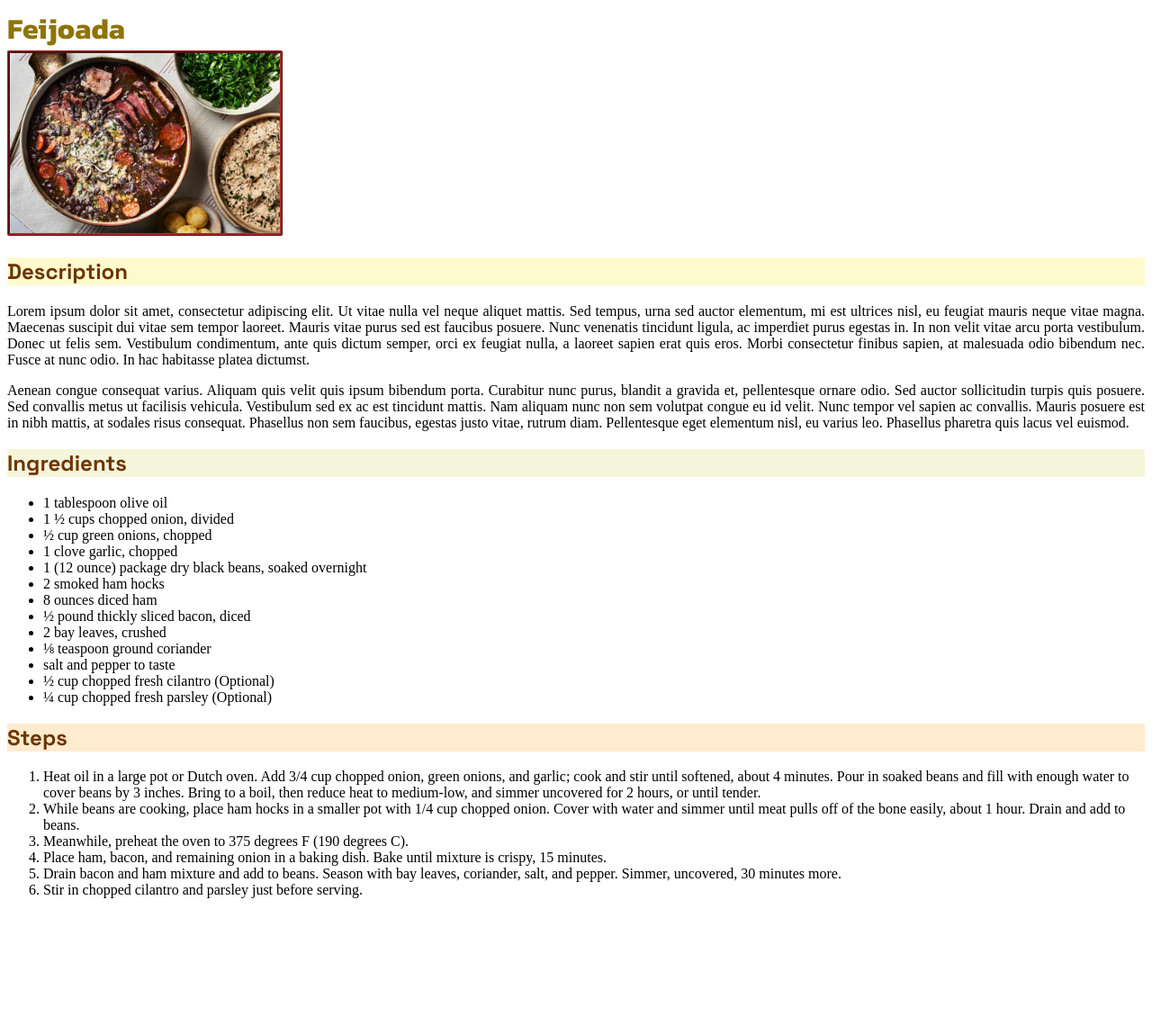
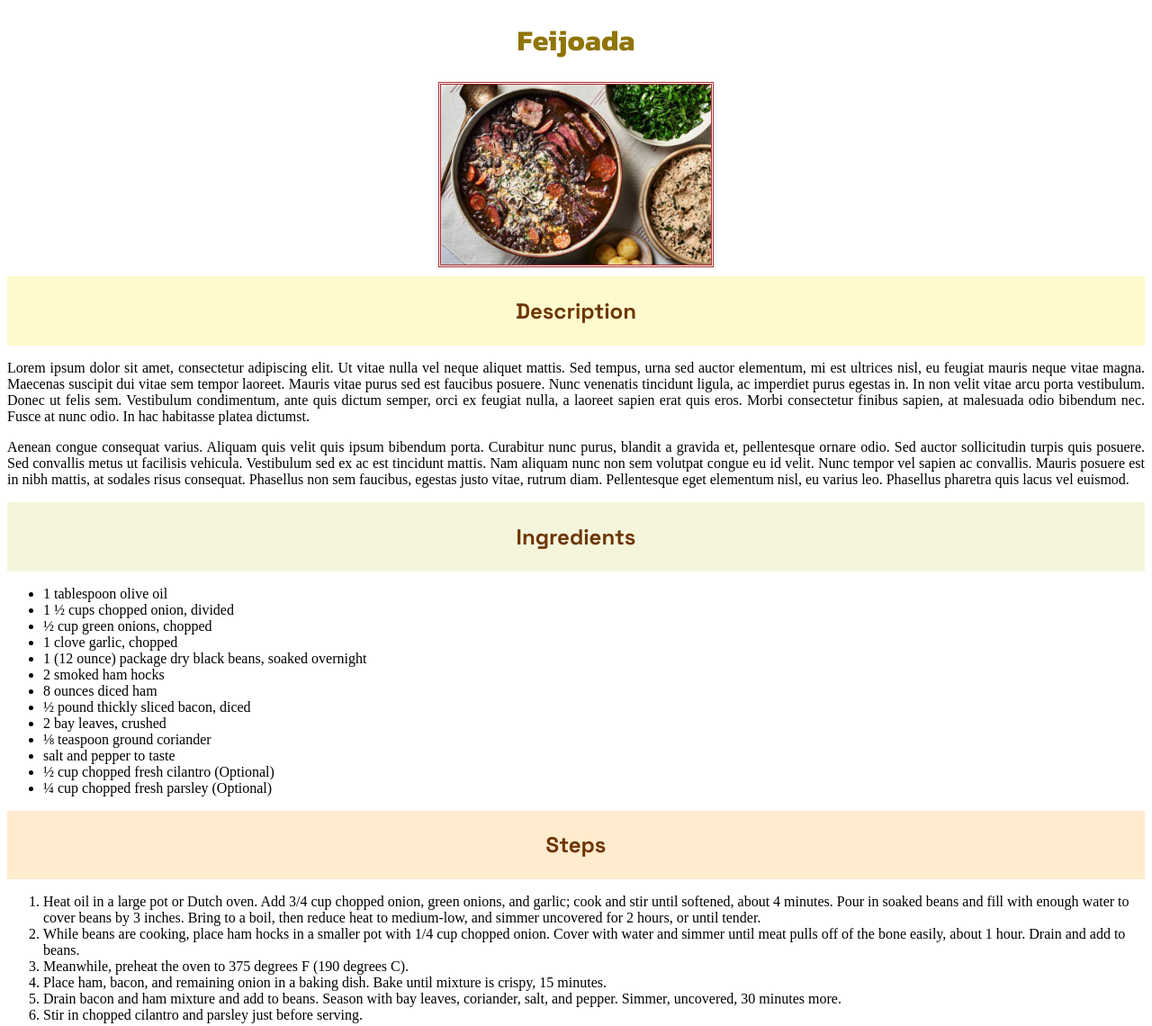
Before and after one commit to julienhouessou/odin-recipes, a plain HTML site: page recipes/feijoada.html in a window 1280 px wide. Shown: the whole page at 90% size. Before the commit the page ends 1014 px from the top, so only its background shows below. Drawn offline with Linux system fonts and the light colour scheme.

Commit message:
Work on box layout across all pages
Home: align recipes at center and add padding, Recipes: incorporate div, center titles, add padding to h2, and center image - all done in CSS

```diff
--- a/css/style.css
+++ b/css/style.css
@@ -1,9 +1,12 @@
-h1{font-family: 'Kanit', sans-serif;color: rgba(142, 114, 4, 0.989); font-weight: 400;width: auto; margin: auto;}
+h1{font-family: 'Kanit', sans-serif;color: rgba(142, 114, 4, 0.989); font-weight: 400;text-align: center;}
 h2{font-family: 'Space Grotesk', sans-serif; color: rgb(108, 53, 2);}
 p{text-align: justify;}
-.main.list img{height: 200px; width: auto; border-style: solid; border-radius: 3px; border-color: black;}
+.main.list img{height: 200px; border-style: double; border-width: 4px; border-color: black; padding: 2px;}
 #title{text-align: center; font-weight: 900;}
 .ingredients{background-color: beige;}
 .steps{background-color: blanchedalmond;}
 .description{background-color: lemonchiffon;}
-.page.image{border-style:ridge; border-radius: 2px; border-color: brown;}
+.page.image{border-style:double; border-width: 3px; border-color: brown; margin-left: auto; margin-right: auto; display:block; margin-bottom: 10px;}
+.main.list{list-style-type: none; display: table; margin: 0 auto;}
+div{padding: 3px; text-align: center;border-color: brown}
+.main.list li{display: inline;}
--- a/recipes/feijoada.html
+++ b/recipes/feijoada.html
@@ -12,14 +12,14 @@
 <body>
     <h1>Feijoada</h1>
     <img src="../images/feijoada.jpg" alt="feijoada" width=300 height=200 class="page image">
-    <h2 class="description">Description</h2>
+    <div class="description"><h2>Description</h2></div>
     <p>
         Lorem ipsum dolor sit amet, consectetur adipiscing elit. Ut vitae nulla vel neque aliquet mattis. Sed tempus, urna sed auctor elementum, mi est ultrices nisl, eu feugiat mauris neque vitae magna. Maecenas suscipit dui vitae sem tempor laoreet. Mauris vitae purus sed est faucibus posuere. Nunc venenatis tincidunt ligula, ac imperdiet purus egestas in. In non velit vitae arcu porta vestibulum. Donec ut felis sem. Vestibulum condimentum, ante quis dictum semper, orci ex feugiat nulla, a laoreet sapien erat quis eros. Morbi consectetur finibus sapien, at malesuada odio bibendum nec. Fusce at nunc odio. In hac habitasse platea dictumst.
     </p>
     <p>
         Aenean congue consequat varius. Aliquam quis velit quis ipsum bibendum porta. Curabitur nunc purus, blandit a gravida et, pellentesque ornare odio. Sed auctor sollicitudin turpis quis posuere. Sed convallis metus ut facilisis vehicula. Vestibulum sed ex ac est tincidunt mattis. Nam aliquam nunc non sem volutpat congue eu id velit. Nunc tempor vel sapien ac convallis. Mauris posuere est in nibh mattis, at sodales risus consequat. Phasellus non sem faucibus, egestas justo vitae, rutrum diam. Pellentesque eget elementum nisl, eu varius leo. Phasellus pharetra quis lacus vel euismod.
     </p>
-    <h2 class="ingredients">Ingredients</h2>
+    <div  class="ingredients"><h2>Ingredients</h2></div>
     <ul>
         <li>1 tablespoon olive oil</li>
         <li>1 ½ cups chopped onion, divided</li>
@@ -35,7 +35,7 @@
         <li>½ cup chopped fresh cilantro (Optional)</li>
         <li>¼ cup chopped fresh parsley (Optional)</li>
     </ul>
-    <h2 class="steps">Steps</h2>
+    <div  class="steps"><h2>Steps</h2></div>
     <ol>
         <li>Heat oil in a large pot or Dutch oven. Add 3/4 cup chopped onion, green onions, and garlic; cook and stir until softened, about 4 minutes. Pour in soaked beans and fill with enough water to cover beans by 3 inches. Bring to a boil, then reduce heat to medium-low, and simmer uncovered for 2 hours, or until tender.</li>
         <li>While beans are cooking, place ham hocks in a smaller pot with 1/4 cup chopped onion. Cover with water and simmer until meat pulls off of the bone easily, about 1 hour. Drain and add to beans.</li>
```
Also changed, not shown: index.html (+4 -4 lines), recipes/beef-stir-fry.html (+3 -3 lines), recipes/greek-couscous-salad.html (+3 -3 lines).
